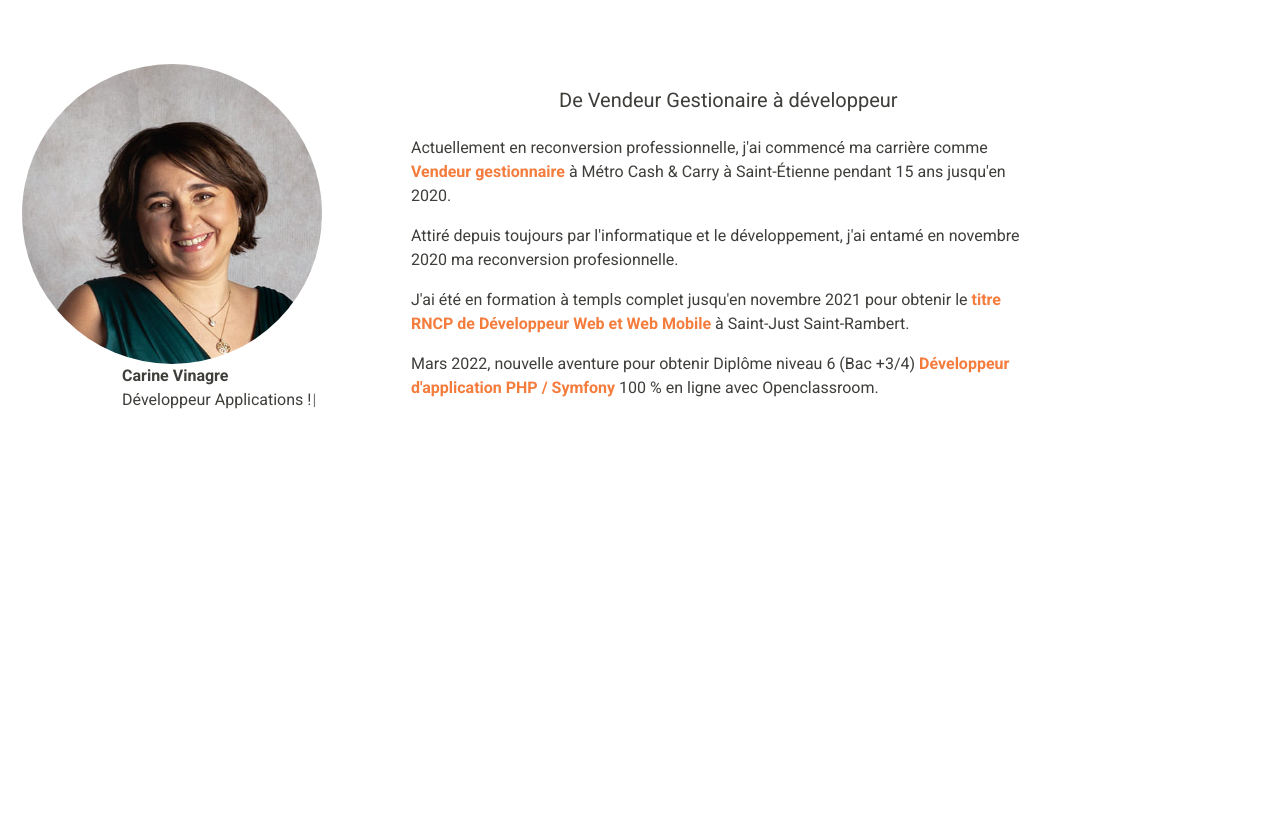
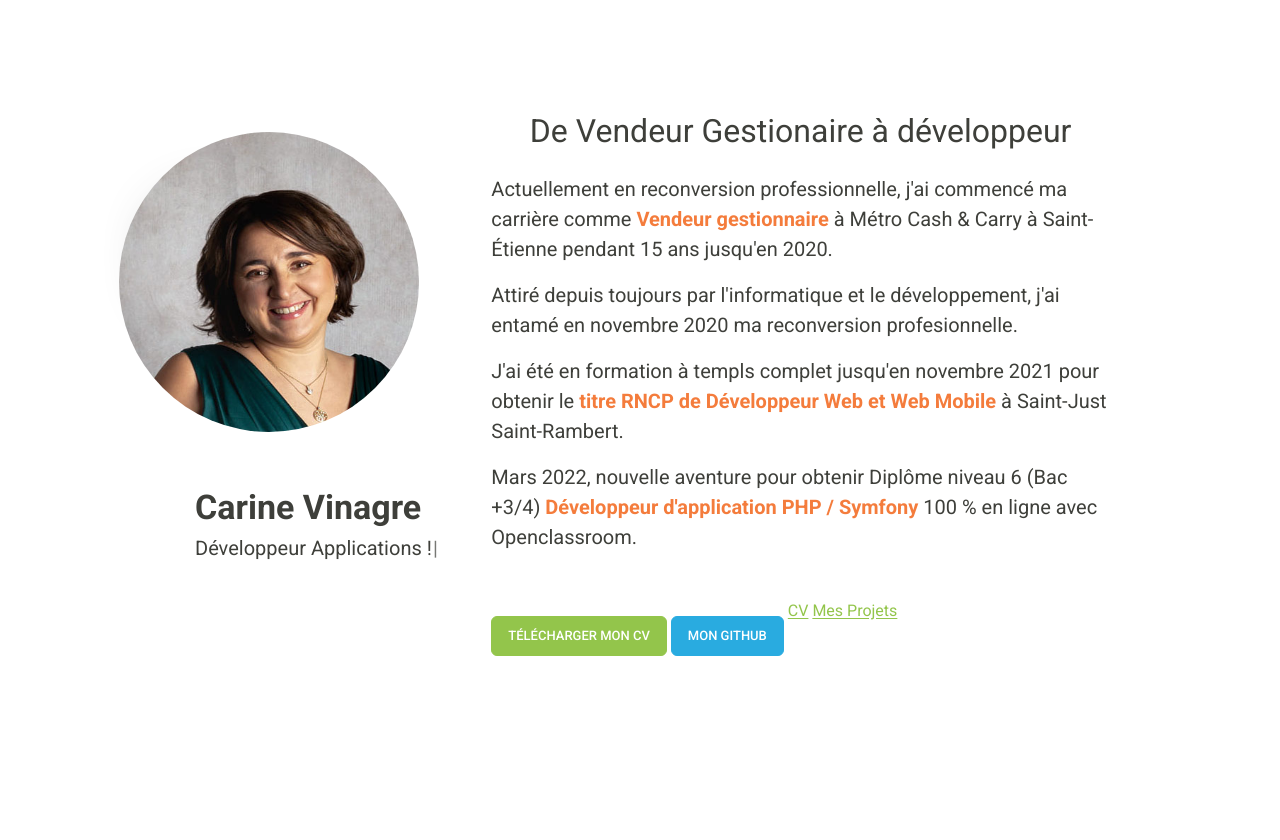
Before and after one commit to vcarine/vcarine-VINAGRE_CARINE_1_repository_git_072022, a PHP site: page / in a window 1280 px wide. Shown: the part 54-894 px from the top of the page. Before the commit the page ends 463 px from the top, so only its background shows below. Run offline with PHP 8.4, Linux system fonts and the light colour scheme; some libraries are stand-ins or nearby versions.

Commit message:
homePage

```diff
--- a/app.js
+++ b/app.js
@@ -9,7 +9,7 @@ let typewriter = new Typewriter(txtAnim,{
 typewriter
     .pauseFor(1800)
     .changeDelay(50)
-    .typeString('<strong style="font-size: 34px padding-left: 20px"> Carine Vinagre </strong> <br>')
+    .typeString('<strong style="font-size: 34px "> Carine Vinagre </strong> <br>')
     .pauseFor(300)
     .typeString(' Développeur Applications !')
     .pauseFor(1000)
--- a/index.php
+++ b/index.php
@@ -1,37 +1,35 @@
 
 <?php ob_start();?>
 
-<!-- Section Accueil-->
-<!--<div class="text-white bg-dark text-center d-flex flex-column align-items-center w-100 h-75 p-3 mx-auto" id="accueil">
-    <div class="portrait ">
-        <img src="assets/Maphoto.jpg" alt="photo img">
-    </div>
-    <p class="text-animation"></p>
-</div>-->
 
-<div class="  d-flex flex-column p-3 ">
-    <div class="row mb-2">
+<div class="  d-flex flex-column p-5 m-3">
+    <div class="row mb-3">
         <div class="col mb-5">
-            <div class=" mb-3  px-4 py-5">
+            <div class=" mb-4 px-4 py-5">
                 <div class="row">
-                    <div class="col-lg-3">
-                        <div class="portrait ">
+                    <div class="col-lg-4">
+                        <div class="portrait text-center col-lg-5">
                             <img src="assets/Maphoto.jpg" alt="photo img">
                         </div>
                         <p class="text-animation"></p>
                     </div>
                     <div class="col-lg-8">
-                        <div class="card-body m-4">
-                            <h5 class="card-title text-center mb-4"> De Vendeur Gestionaire à développeur </h5>
-                            <p class="card-text text-justify">Actuellement en reconversion professionnelle, j'ai commencé ma carrière comme
+                        <div class="card-body">
+                            <h5 class="card-title text-center mb-4 fs-2"> De Vendeur Gestionaire à développeur </h5>
+                            <p class="card-text text-justify fs-5">Actuellement en reconversion professionnelle, j'ai commencé ma carrière comme
                             <span class="text-warning fw-bold">Vendeur gestionnaire</span> à Métro Cash & Carry à Saint-Étienne pendant 15 ans
                             jusqu'en 2020. </p>
 
-                            <p class="card-text text-justify"> Attiré depuis toujours par l'informatique et le développement, j'ai entamé en novembre 2020 ma
+                            <p class="card-text text-justify fs-5"> Attiré depuis toujours par l'informatique et le développement, j'ai entamé en novembre 2020 ma
                                 reconversion profesionnelle. </p>
-                            <p class="card-text text-justify"> J'ai été en formation à templs complet jusqu'en novembre 2021 pour obtenir le <span class="text-warning fw-bold">titre RNCP de Développeur Web et Web Mobile </span>
+                            <p class="card-text text-justify fs-5"> J'ai été en formation à templs complet jusqu'en novembre 2021 pour obtenir le <span class="text-warning fw-bold">titre RNCP de Développeur Web et Web Mobile </span>
                                 à Saint-Just Saint-Rambert.</p>
-                            <p class="card-text text-justify"> Mars 2022, nouvelle aventure pour obtenir Diplôme niveau 6 (Bac +3/4) <span class="text-warning fw-bold" >Développeur d'application PHP / Symfony </span> 100 % en ligne avec Openclassroom. </p>
+                            <p class="card-text text-justify fs-5"> Mars 2022, nouvelle aventure pour obtenir Diplôme niveau 6 (Bac +3/4) <span class="text-warning fw-bold" >Développeur d'application PHP / Symfony </span> 100 % en ligne avec Openclassroom. </p>
+
+                            <a class="btn btn-success btn-lg rounded mt-5" role="button"  type="submit" href="cv/index.html"target="_blank" >Télécharger mon CV </a>
+                            <a class="btn btn-info btn-lg rounded mt-5" role="button"  type="submit" href="cv/index.html"target="_blank">Mon GitHub </a>
+                            <a  class="btn-accueil btn-accueil1">CV</a>
+                            <a href="#port" target="_blank" class="btn-accueil btn-accueil2">Mes Projets</a>
                         </div>
                     </div>
                 </div>
@@ -41,6 +39,7 @@
 
 </div>
 
+
 <?php
 $content = ob_get_clean();
 
--- a/public/style.css
+++ b/public/style.css
@@ -9,9 +9,10 @@ body {
     height: 100vh;
 }
 .portrait {
-    margin: 100px 0;
+    margin: 120px 0 0 20px;
     width: 100px;
     height: 100px;
+    padding-left: 35px;
     border-radius: 50%;
     position: relative;
     box-shadow: 26px 26px 53px #292929,
@@ -27,14 +28,7 @@ body {
     left: 50%;
     transform: translate(-50%,-50%);
 }
-.container-presentation{
-    width: 80%;
-    flex-shrink: 1;
-    margin-bottom: 10px;
-    padding: 20px 0;
+.text-animation{
     font-size: 20px;
+    margin: 150px 0 0 25px;
 }
-.container-presentation h5{
-    font-size: 30px;
-    line-height: 2.5;
-}
```
